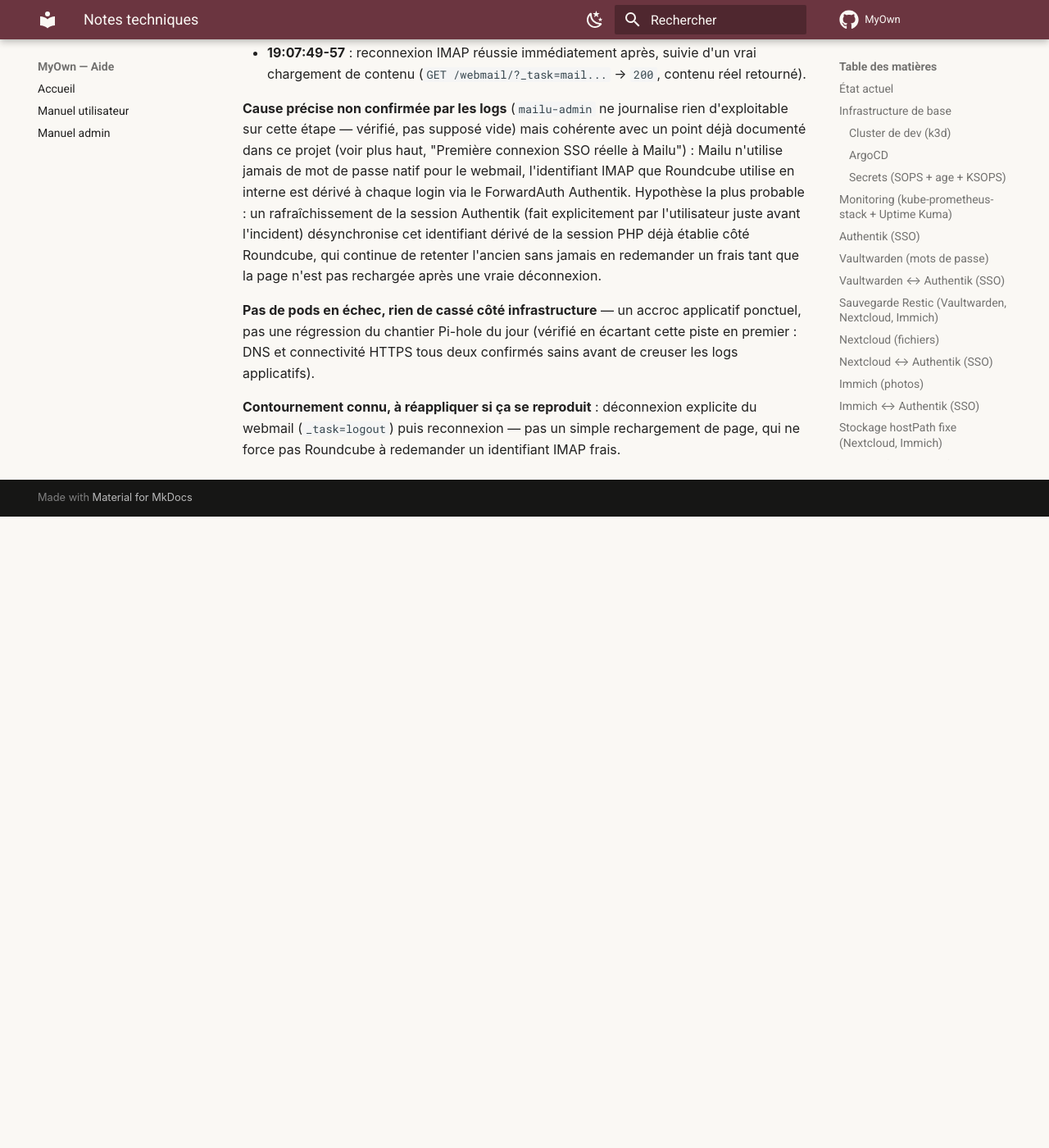
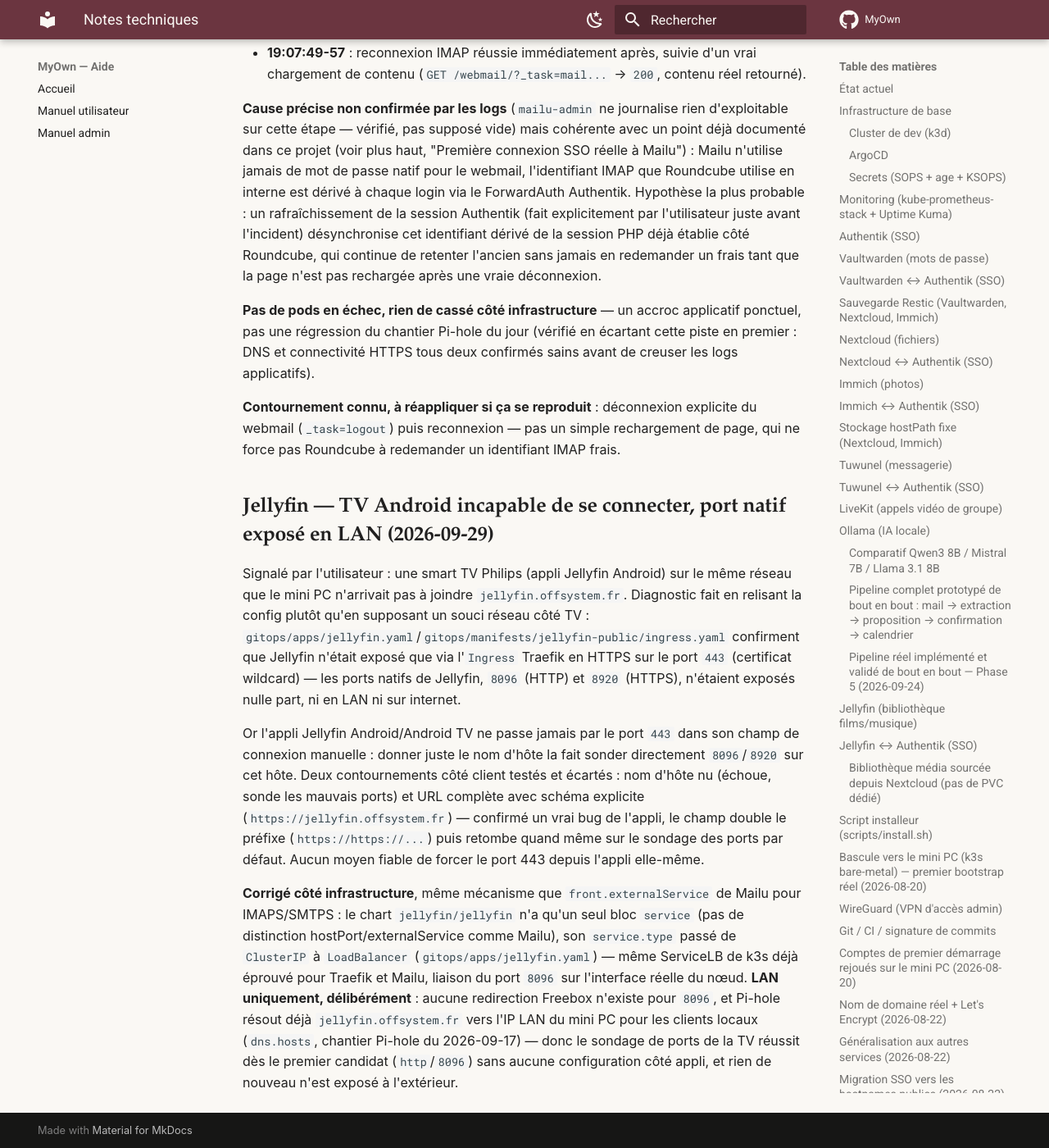
Before and after one commit to Pavliin/MyOwn, an MkDocs documentation site: the page built from docs/notes-techniques.md, in a window 1280 px wide and 1400 px high, scrolled down 107719 px. Shown: the whole window at 82% size. Built offline with MkDocs 1.6.1 and Material for MkDocs 9.7.7, drawn with Linux system fonts in a browser that asks for light colours; comment, search, counter and statistics services are not loaded; before the commit the page ends 108349 px from its top, so only the background shows below that; part of the change alters nothing that is shown.

Commit message:
fix(jellyfin): expose native port 8096 on LAN for Android TV clients
The Jellyfin Android/Android TV app's manual server-address field
never reaches Jellyfin through Traefik's 443 — it probes the app's
native ports (8096/8920) directly, and double-prefixes any scheme
typed into the field, so no client-side workaround exists.

Switch the chart's service.type to LoadBalancer (same k3s ServiceLB
mechanism already used for Traefik and Mailu's externalService),
binding 8096 on the node's real interface. LAN-only: nothing forwards
that port from the Freebox, and Pi-hole already resolves
jellyfin.offsystem.fr to the mini PC's LAN IP for local clients, so
the TV's port probe succeeds on the first candidate.

Co-Authored-By: Claude Sonnet 5 <noreply@anthropic.com>

```diff
--- a/docs/notes-techniques.md
+++ b/docs/notes-techniques.md
@@ -1083,3 +1083,11 @@ Signalé par l'utilisateur ("soucis de connexion au contenu de mailu"), diagnost
 **Pas de pods en échec, rien de cassé côté infrastructure** — un accroc applicatif ponctuel, pas une régression du chantier Pi-hole du jour (vérifié en écartant cette piste en premier : DNS et connectivité HTTPS tous deux confirmés sains avant de creuser les logs applicatifs).
 
 **Contournement connu, à réappliquer si ça se reproduit** : déconnexion explicite du webmail (`_task=logout`) puis reconnexion — pas un simple rechargement de page, qui ne force pas Roundcube à redemander un identifiant IMAP frais.
+
+## Jellyfin — TV Android incapable de se connecter, port natif exposé en LAN (2026-09-29)
+
+Signalé par l'utilisateur : une smart TV Philips (appli Jellyfin Android) sur le même réseau que le mini PC n'arrivait pas à joindre `jellyfin.offsystem.fr`. Diagnostic fait en relisant la config plutôt qu'en supposant un souci réseau côté TV : `gitops/apps/jellyfin.yaml`/`gitops/manifests/jellyfin-public/ingress.yaml` confirment que Jellyfin n'était exposé que via l'`Ingress` Traefik en HTTPS sur le port `443` (certificat wildcard) — les ports natifs de Jellyfin, `8096` (HTTP) et `8920` (HTTPS), n'étaient exposés nulle part, ni en LAN ni sur internet.
+
+Or l'appli Jellyfin Android/Android TV ne passe jamais par le port `443` dans son champ de connexion manuelle : donner juste le nom d'hôte la fait sonder directement `8096`/`8920` sur cet hôte. Deux contournements côté client testés et écartés : nom d'hôte nu (échoue, sonde les mauvais ports) et URL complète avec schéma explicite (`https://jellyfin.offsystem.fr`) — confirmé un vrai bug de l'appli, le champ double le préfixe (`https://https://...`) puis retombe quand même sur le sondage des ports par défaut. Aucun moyen fiable de forcer le port 443 depuis l'appli elle-même.
+
+**Corrigé côté infrastructure**, même mécanisme que `front.externalService` de Mailu pour IMAPS/SMTPS : le chart `jellyfin/jellyfin` n'a qu'un seul bloc `service` (pas de distinction hostPort/externalService comme Mailu), son `service.type` passé de `ClusterIP` à `LoadBalancer` (`gitops/apps/jellyfin.yaml`) — même ServiceLB de k3s déjà éprouvé pour Traefik et Mailu, liaison du port `8096` sur l'interface réelle du nœud. **LAN uniquement, délibérément** : aucune redirection Freebox n'existe pour `8096`, et Pi-hole résout déjà `jellyfin.offsystem.fr` vers l'IP LAN du mini PC pour les clients locaux (`dns.hosts`, chantier Pi-hole du 2026-09-17) — donc le sondage de ports de la TV réussit dès le premier candidat (`http`/`8096`) sans aucune configuration côté appli, et rien de nouveau n'est exposé à l'extérieur.
```
Also changed, not shown: 1 other file.
